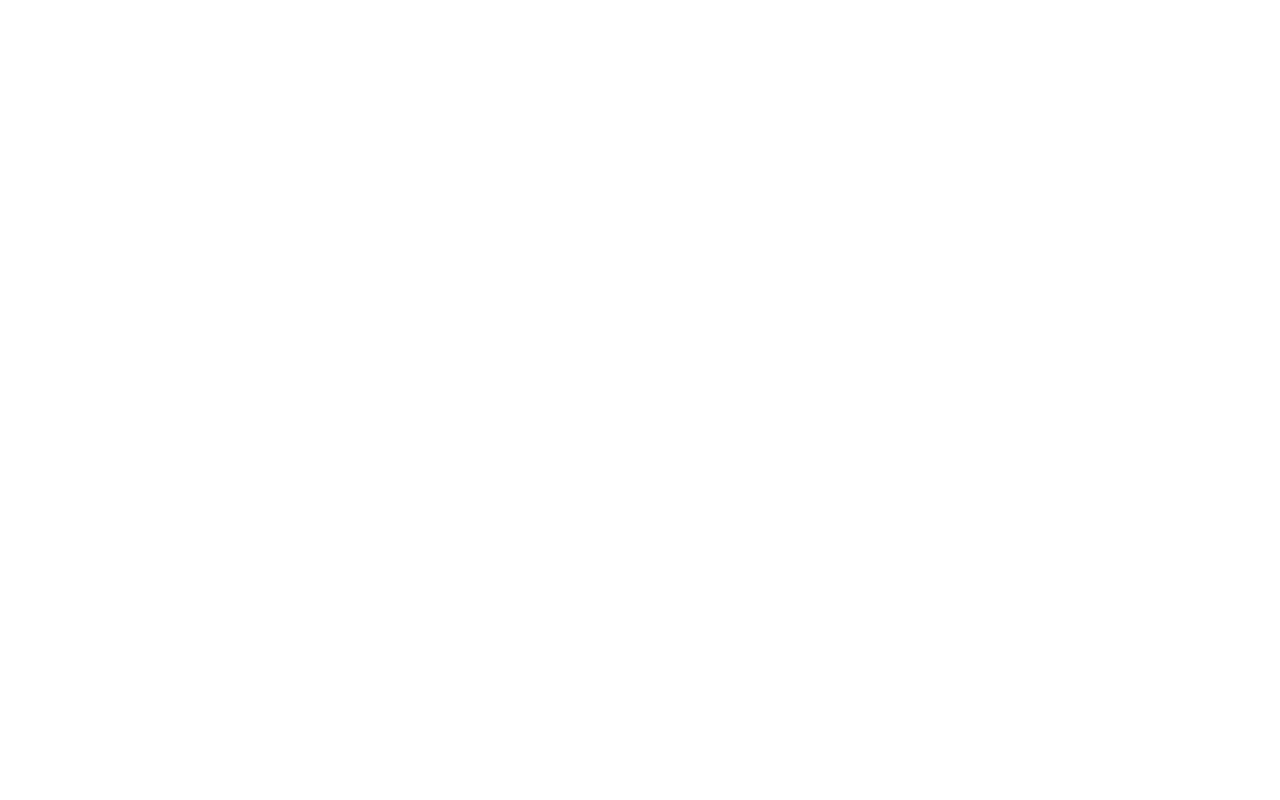
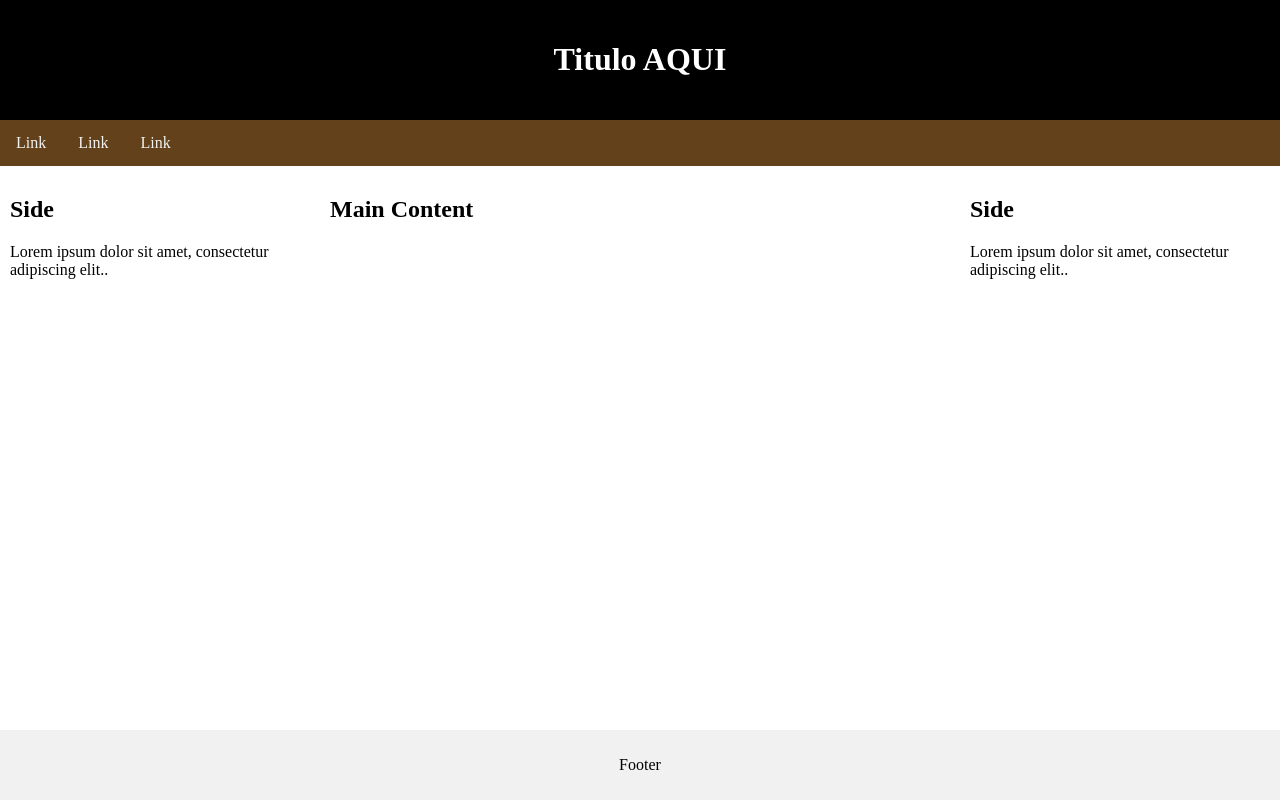
Before and after one commit to alicemdias/Site-Historia, a plain HTML site: page ensinoMedio/2ºano/2ºano.html in a window 1280 px wide. Drawn offline with Linux system fonts and the light colour scheme.

Commit message:
new Commit

```diff
--- a/ensinoMedio/1ºano/styles1ºano.css
+++ b/ensinoMedio/1ºano/styles1ºano.css
@@ -8,7 +8,8 @@
 
   /* Style the header */
   .header {
-    background-color: #f1f1f1;
+    background-color: #000000;
+    color: white;
     padding: 20px;
     text-align: center;
   }
@@ -16,7 +17,7 @@
   /* Style the top navigation bar */
   .topnav {
     overflow: hidden;
-    background-color: #333;
+    background-color: rgb(99, 65, 26);
   }
 
   /* Style the topnav links */
@@ -70,4 +71,7 @@
     background-color: #f1f1f1;
     padding: 10px;
     text-align: center;
+    position: absolute;
+    bottom: 0px;
+    width: 100%;
   }
--- a/ensinoMedio/2ºano/2ºano.html
+++ b/ensinoMedio/2ºano/2ºano.html
@@ -0,0 +1,46 @@
+<!--comment-->
+<!DOCTYPE html>
+<html lang="pt-br">
+
+    <head>
+        <meta charset="UTF-8">
+        <meta http-equiv="X-UA-Compatible" content="IE=edge">
+        <meta name="viewport" content="width=device-width, initial-scale=1.0">
+        <!-- viewport will have the devices width and start ata scale 1.0 (withou zoom)-->
+        <title>2º ano</title>
+
+        <link rel="stylesheet" href="/ensinoMedio/2ºano/styles2ºano.css">
+
+        <body>
+            <div class="header">
+                <h1>Titulo AQUI</h1>
+            </div>
+
+              <div class="topnav">
+                <a href="#">Link</a>
+                <a href="#">Link</a>
+                <a href="#">Link</a>
+              </div>
+
+              <div class="row">
+                <div class="column side">
+                  <h2>Side</h2>
+                  <p>Lorem ipsum dolor sit amet, consectetur adipiscing elit..</p>
+                </div>
+
+                <div class="column middle">
+                  <h2>Main Content</h2>
+                </div>
+
+                <div class="column side">
+                  <h2>Side</h2>
+                  <p>Lorem ipsum dolor sit amet, consectetur adipiscing elit..</p>
+                </div>
+              </div>
+
+              <div class="footer">
+                <p>Footer</p>
+              </div>
+        </body>
+    </head>
+</html>
--- a/ensinoMedio/2ºano/styles2ºano.css
+++ b/ensinoMedio/2ºano/styles2ºano.css
@@ -0,0 +1,77 @@
+* {
+    box-sizing: border-box;
+  }
+
+  body {
+    margin: 0;
+  }
+
+  /* Style the header */
+  .header {
+    background-color: #000000;
+    color: white;
+    padding: 20px;
+    text-align: center;
+  }
+
+  /* Style the top navigation bar */
+  .topnav {
+    overflow: hidden;
+    background-color: rgb(99, 65, 26);
+  }
+
+  /* Style the topnav links */
+  .topnav a {
+    float: left;
+    display: block;
+    color: #f2f2f2;
+    text-align: center;
+    padding: 14px 16px;
+    text-decoration: none;
+  }
+
+  /* Change color on hover */
+  .topnav a:hover {
+    background-color: #ddd;
+    color: black;
+  }
+
+  /* Create three unequal columns that floats next to each other */
+  .column {
+    float: left;
+    padding: 10px;
+  }
+
+  /* Left and right column */
+  .column.side {
+    width: 25%;
+  }
+
+  /* Middle column */
+  .column.middle {
+    width: 50%;
+  }
+
+  /* Clear floats after the columns */
+  .row:after {
+    content: "";
+    display: table;
+    clear: both;
+  }
+
+  /* Responsive layout - makes the three columns stack on top of each other instead of next to each other */
+  @media screen and (max-width: 600px) {
+    .column.side, .column.middle {
+      width: 100%;
+    }
+  }
+
+  /* Style the footer */
+  .footer {
+    background-color: #f1f1f1;
+    padding: 10px;
+    text-align: center;
+    position: absolute;
+    bottom: 0px;
+    width: 100%;
+  }
```
Also changed, not shown: ensinoMedio/1ºano/1ºano.html (+0 -2 lines), main/index.html (renamed from main/main.html, +1 -1 lines), main/stylesindex.css (renamed from main/stylesmain.css).
